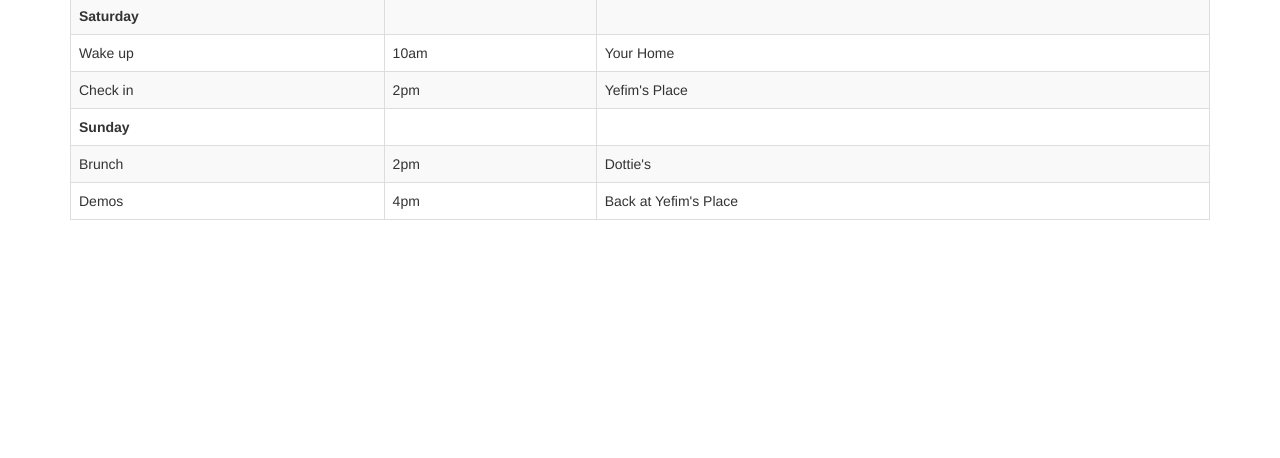
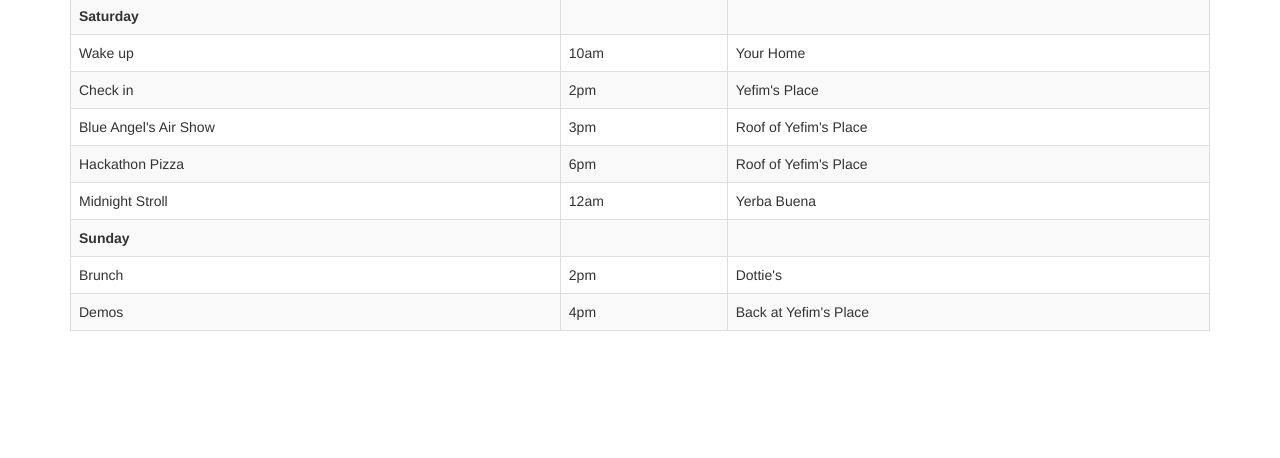
Before and after one commit to yefim/hackathon.tar.gz, a plain HTML site: page index.html in a window 1280 px wide. Shown: the part 342-800 px from the top of the page. Drawn offline with nearby package versions, Linux system fonts and the light colour scheme.

Commit message:
Add events

```diff
--- a/index.html
+++ b/index.html
@@ -38,6 +38,7 @@
           <p>Fastest wifi. But actually.</p>
         </div>
         <div class="col-sm-12 col-md-4">
+          <p>Hackathon stuff</p>
         </div>
       </div>
       <div class="row">
@@ -68,6 +69,21 @@
                 <td>Yefim's Place</td>
               </tr>
               <tr>
+                <td>Blue Angel's Air Show</td>
+                <td>3pm</td>
+                <td>Roof of Yefim's Place</td>
+              </tr>
+              <tr>
+                <td>Hackathon Pizza</td>
+                <td>6pm</td>
+                <td>Roof of Yefim's Place</td>
+              </tr>
+              <tr>
+                <td>Midnight Stroll</td>
+                <td>12am</td>
+                <td>Yerba Buena</td>
+              </tr>
+              <tr>
                 <td><strong>Sunday</strong></td>
                 <td></td>
                 <td></td>
```
